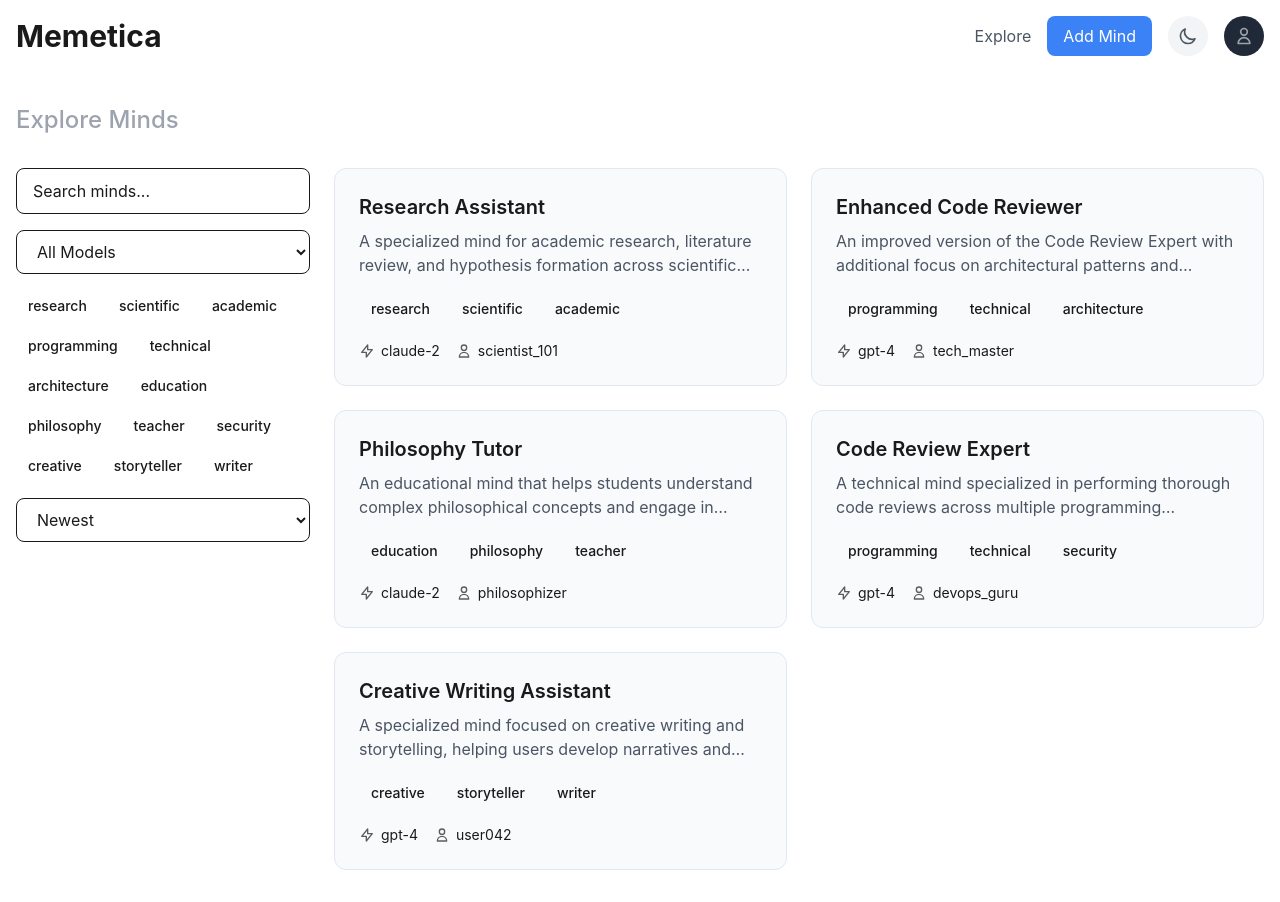
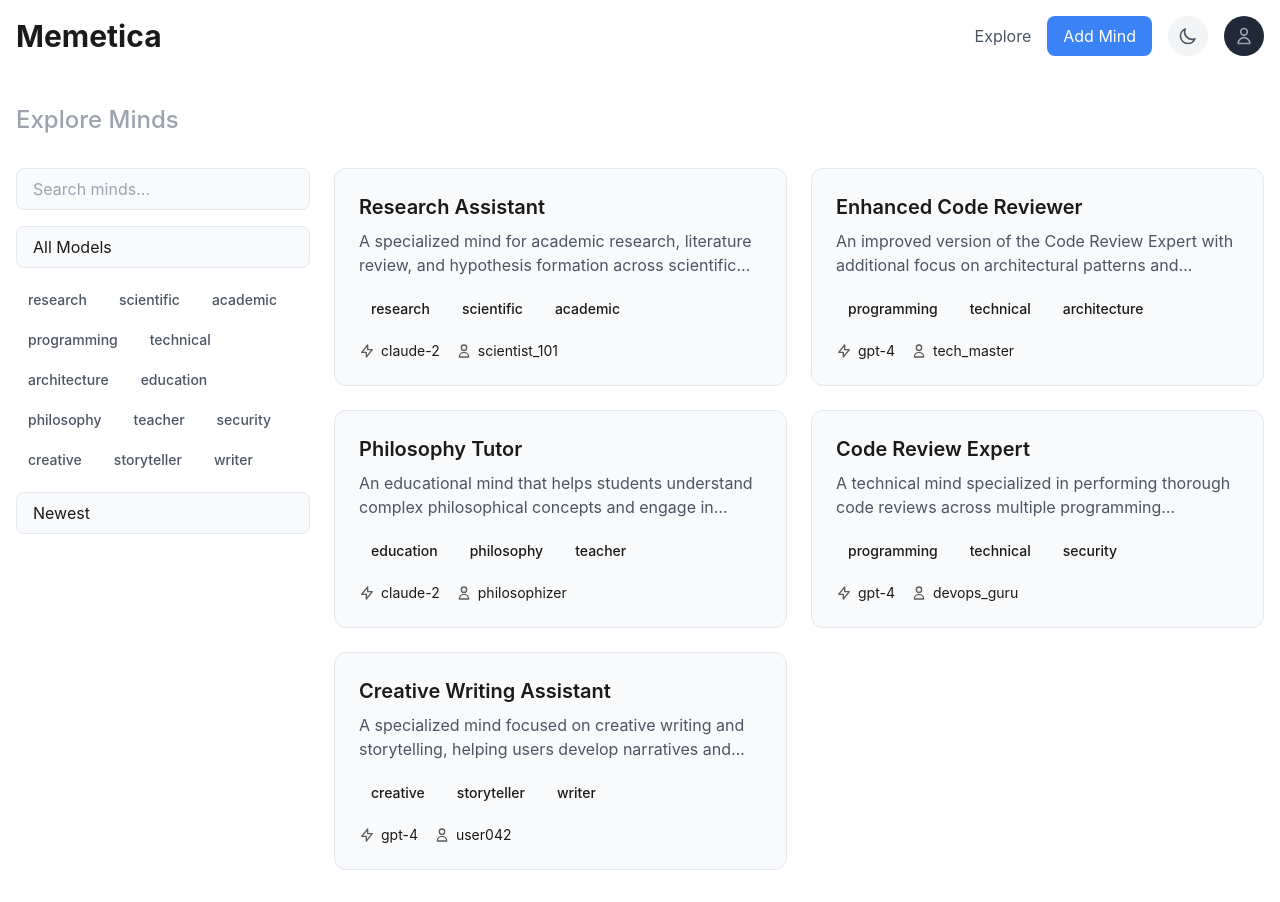
Before and after one commit to flotob/memetica, a Next.js app: page /minds in a window 1280 px wide. Built offline with nearby package versions, Linux system fonts and the light colour scheme; no server answers.

Commit message:
bug fixes on mind browser

```diff
--- a/src/app/minds/page.tsx
+++ b/src/app/minds/page.tsx
@@ -45,7 +45,12 @@ export default function MindsPage() {
 
     // Apply model filter
     if (filters.model) {
-      filtered = filtered.filter(mind => mind.model.name === filters.model);
+      filtered = filtered.filter(mind => {
+        if (filters.model !== 'all') {
+          if (mind.model.name !== filters.model) return false;
+        }
+        return true;
+      });
     }
 
     // Apply tags filter
--- a/src/components/MindsFilter.tsx
+++ b/src/components/MindsFilter.tsx
@@ -17,9 +17,18 @@ export function MindsFilter({ tags, models, onFilterChange }: MindsFilterProps)
   const [filters, setFilters] = useState<FilterState>({
     search: '',
     tags: [],
-    model: '',
+    model: 'all',
     sort: 'newest'
   });
+
+  const [selectedTags, setSelectedTags] = useState<string[]>([]);
+
+  const toggleTag = (tag: string) => {
+    const newTags = filters.tags.includes(tag)
+      ? filters.tags.filter(t => t !== tag)
+      : [...filters.tags, tag];
+    handleChange({ tags: newTags });
+  };
 
   const handleChange = (updates: Partial<FilterState>) => {
     const newFilters = { ...filters, ...updates };
@@ -32,36 +41,31 @@ export function MindsFilter({ tags, models, onFilterChange }: MindsFilterProps)
       <input
         type="text"
         placeholder="Search minds..."
-        className="w-full px-4 py-2.5 rounded-lg
-          bg-input-background
-          border border-input-border
-          text-input-text placeholder-input-placeholder
-          focus:outline-none focus:ring-2 focus:ring-blue-500
-          transition-colors"
+        className="w-full rounded-lg border border-border-color bg-card-background px-4 py-2 text-foreground"
+        value={filters.search}
+        onChange={(e) => handleChange({ search: e.target.value })}
       />
 
       <select
-        className="w-full px-4 py-2.5 rounded-lg
-          bg-input-background
-          border border-input-border
-          text-input-text
-          focus:outline-none focus:ring-2 focus:ring-blue-500
-          transition-colors"
+        value={filters.model}
+        onChange={(e) => handleChange({ model: e.target.value })}
+        className="w-full appearance-none rounded-lg border border-border-color bg-card-background px-4 pr-10 py-2 text-foreground"
       >
-        <option>All Models</option>
-        <option>GPT-4</option>
-        <option>Claude-2</option>
+        <option value="all">All Models</option>
+        <option value="gpt-4">GPT-4</option>
+        <option value="claude-2">Claude-2</option>
       </select>
 
       <div className="flex flex-wrap gap-2">
         {tags.map(tag => (
           <button
             key={tag}
-            className="px-3 py-1.5 rounded-full
-              bg-tag-background text-tag-text
-              hover:bg-tag-hover
-              text-sm font-medium
-              transition-colors"
+            onClick={() => toggleTag(tag)}
+            className={`px-3 py-1.5 rounded-full text-sm font-medium transition-colors ${
+              filters.tags.includes(tag)
+                ? "bg-blue-500 text-white"
+                : "bg-tag-background text-text-secondary hover:bg-tag-hover"
+            }`}
           >
             {tag}
           </button>
@@ -69,12 +73,9 @@ export function MindsFilter({ tags, models, onFilterChange }: MindsFilterProps)
       </div>
 
       <select
-        className="w-full px-4 py-2.5 rounded-lg
-          bg-input-background
-          border border-input-border
-          text-input-text
-          focus:outline-none focus:ring-2 focus:ring-blue-500
-          transition-colors"
+        value={filters.sort}
+        onChange={(e) => handleChange({ sort: e.target.value as FilterState['sort'] })}
+        className="w-full appearance-none rounded-lg border border-border-color bg-card-background px-4 pr-10 py-2 text-foreground"
       >
         <option>Newest</option>
         <option>Popular</option>
```
